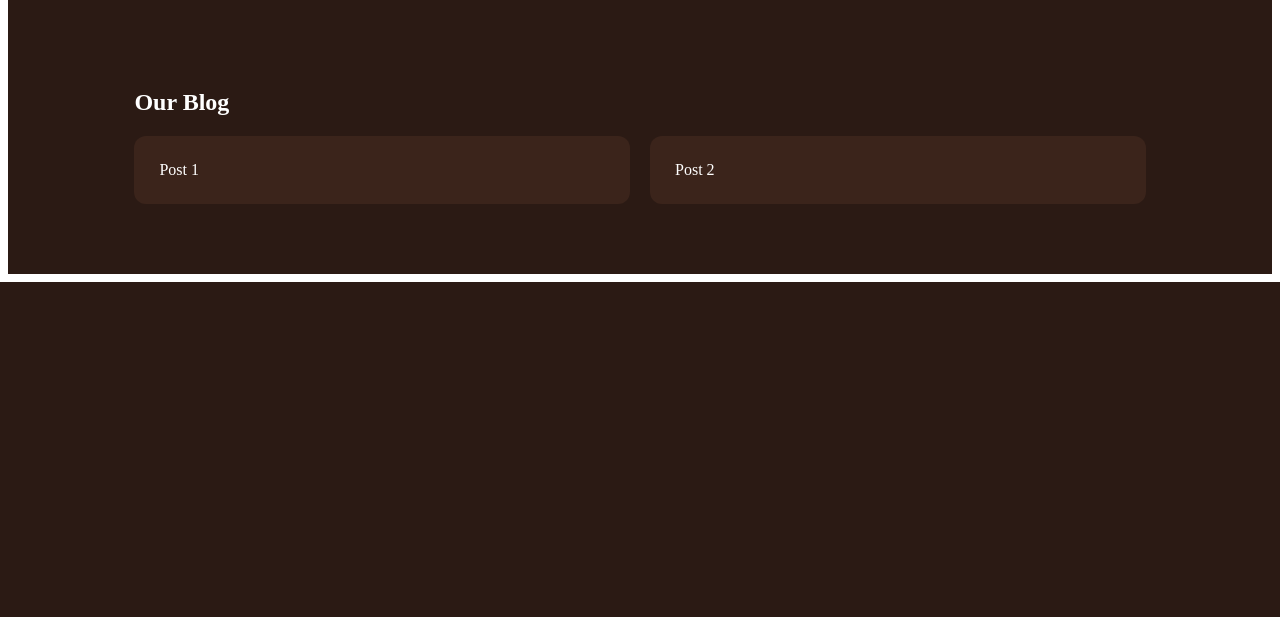
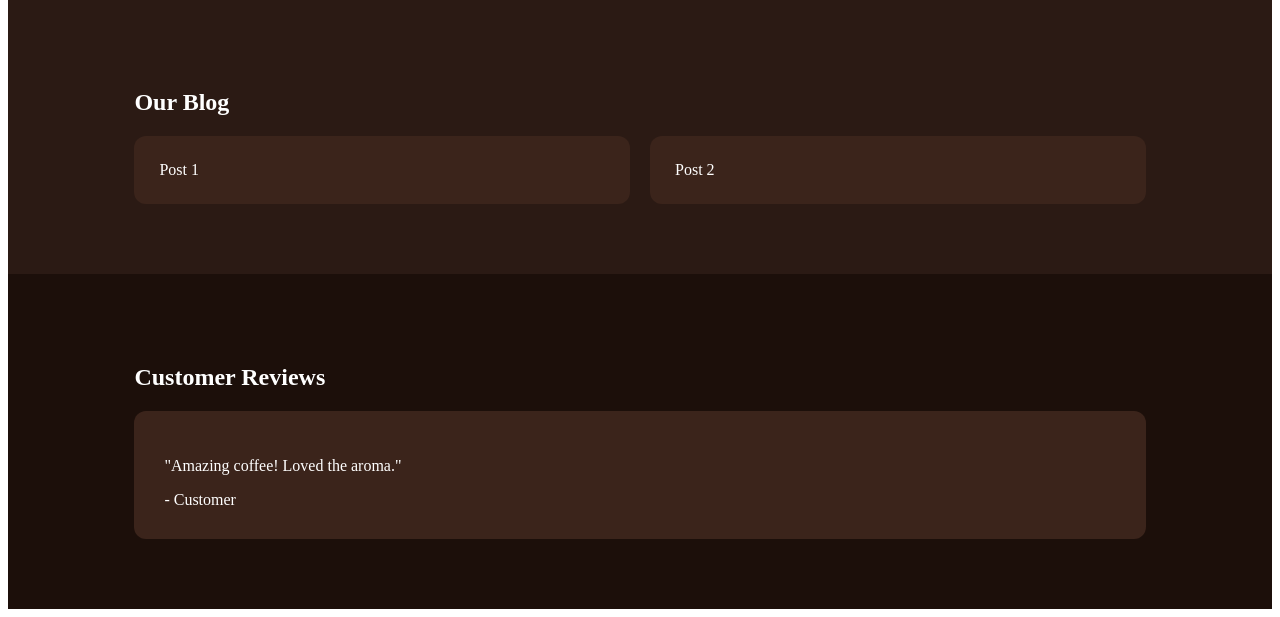
Before and after one commit to BethelhemJankebed/Coffee_Shop_Website, a PHP site: page / in a window 1280 px wide. Shown: the part 2245-2862 px from the top of the page. Before the commit the page ends 2527 px from the top, so only its background shows below. Run offline with PHP 8.4, Linux system fonts and the light colour scheme.

Commit message:
review html &css

```diff
--- a/index.css
+++ b/index.css
@@ -169,4 +169,15 @@
   width: 50%;
 }
 /*Review*/
+#reviews {
+  padding: 70px 10%;
+  background: #1c0f0a;
+  color: #fff;
+}
+
+.review-box {
+  background: #3b241b;
+  padding: 30px;
+  border-radius: 12px;
+}
 /*Footer*/
--- a/index.html
+++ b/index.html
@@ -91,6 +91,14 @@
       </div>
     </section>
     <!--Review-->
+    <section id="reviews">
+  <h2>Customer Reviews</h2>
+
+  <div class="review-box">
+    <p>"Amazing coffee! Loved the aroma."</p>
+    <span>- Customer</span>
+  </div>
+</section>
     <!--Footer-->
   </body>
 </html>
```
